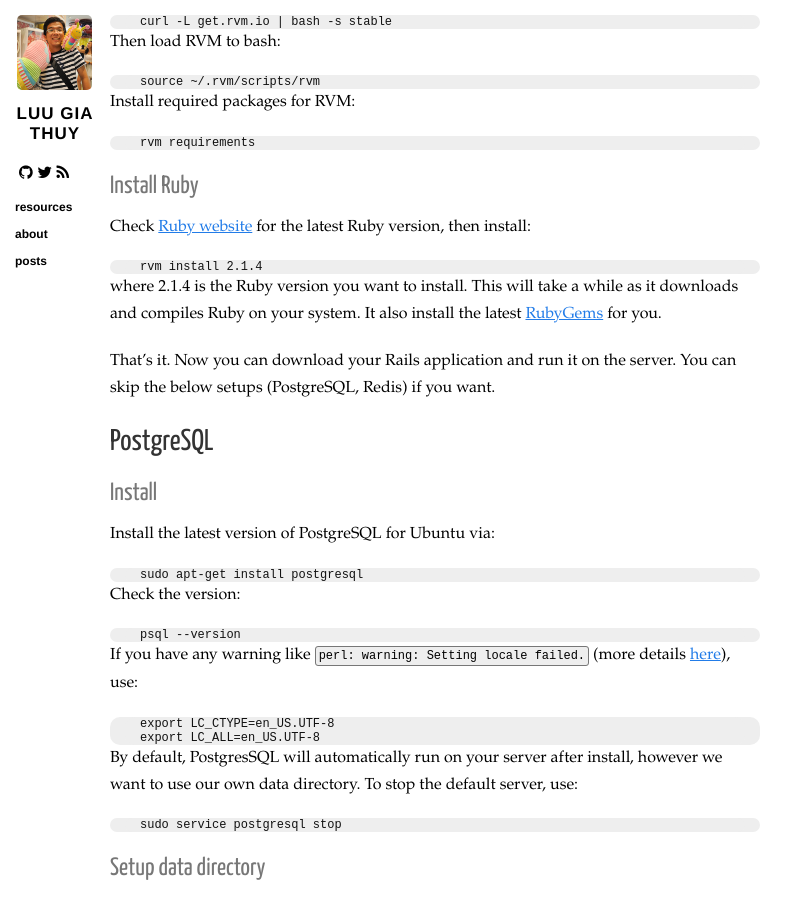
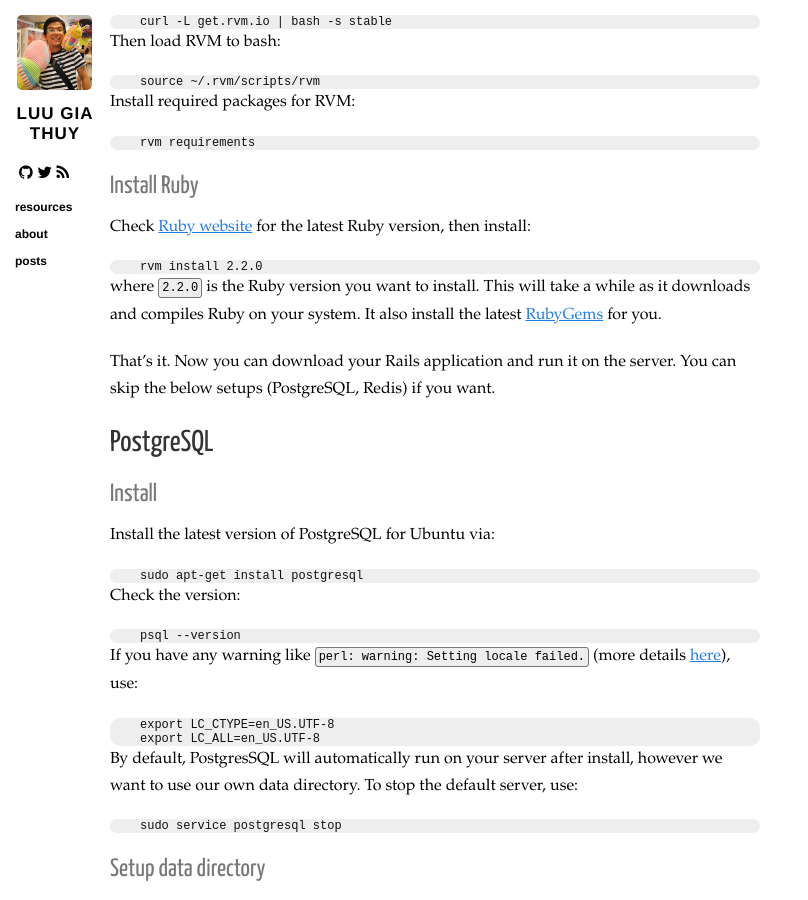
Before and after one commit to luugiathuy/luugiathuy.github.io, a Jekyll site: the page built from _posts/2014-11-02-setup-ruby-on-rails-postgresql-redis-on-ubuntu.md, in a window 1280 px wide and 900 px high, scrolled down 456 px. Shown: the whole window, without its empty margins (0-808 px from the left). Built offline with Jekyll 4.4.1, drawn with Linux system fonts in a browser that asks for light colours; nearby versions of some CDN libraries; comment, search, counter and statistics services are not loaded.

Commit message:
Update to ruby 2.2.0

```diff
--- a/_posts/2014-11-02-setup-ruby-on-rails-postgresql-redis-on-ubuntu.md
+++ b/_posts/2014-11-02-setup-ruby-on-rails-postgresql-redis-on-ubuntu.md
@@ -45,9 +45,9 @@ Install required packages for RVM:
 Check [Ruby website](https://www.ruby-lang.org/en){:target="_blank"} for the
 latest Ruby version, then install:
 
-    rvm install 2.1.4
+    rvm install 2.2.0
 
-where 2.1.4 is the Ruby version you want to install. This will take a while as it
+where `2.2.0` is the Ruby version you want to install. This will take a while as it
 downloads and compiles Ruby on your system. It also install the latest
 [RubyGems](http://rubygems.org){:target="_blank"} for you.
 
```
